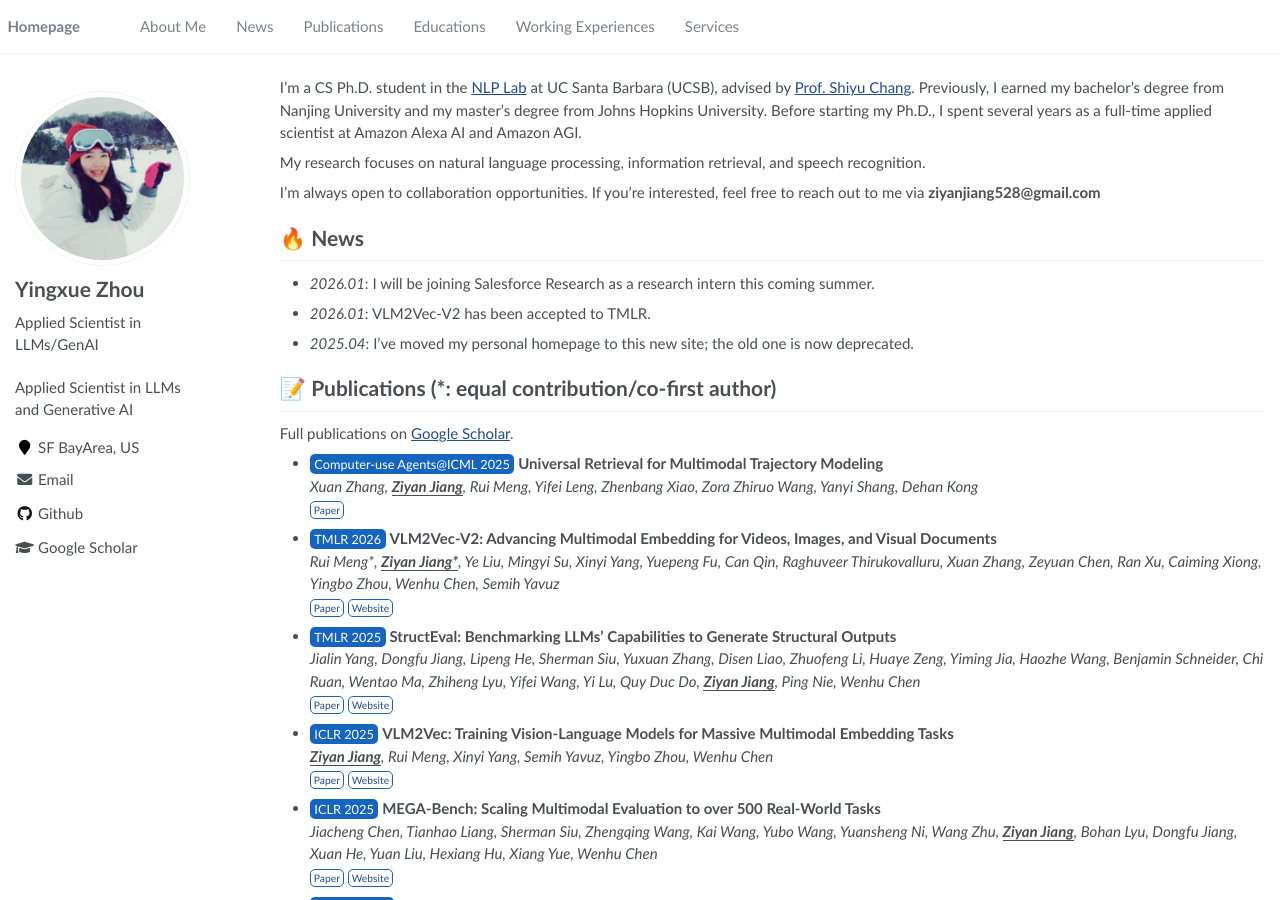
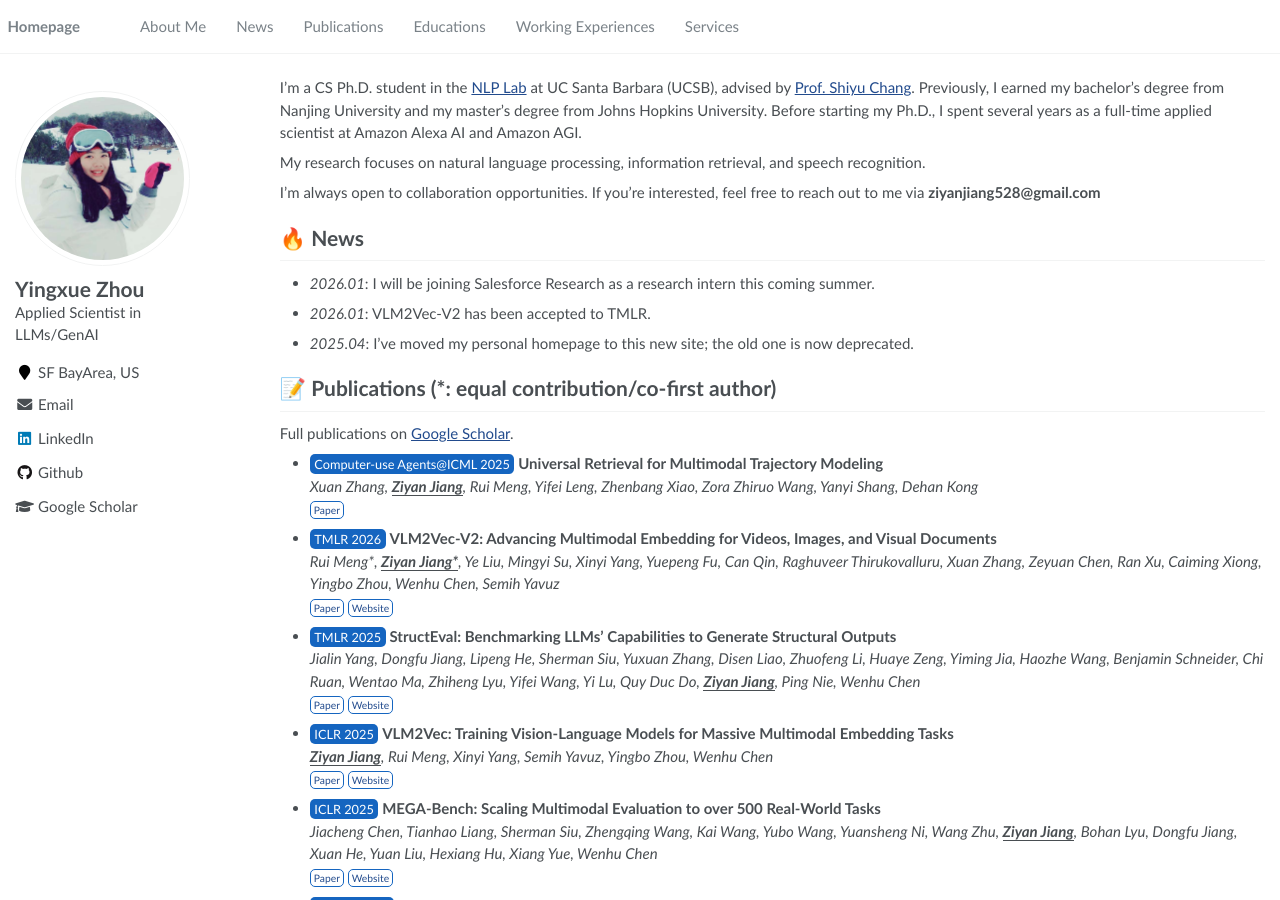
Before and after one commit to yzhou0877/yzhou0877.github.io, a Jekyll site: the page built from _pages/about.md, in a window 1280 px wide and 900 px high. Built offline with Jekyll 4.4.1, drawn with Linux system fonts in a browser that asks for light colours.

Commit message:
Modify author bio and add LinkedIn profile
Updated the bio and LinkedIn URL in the site author section.

```diff
--- a/_config.yml
+++ b/_config.yml
@@ -7,7 +7,7 @@
 
 # Site Settings
 title                    : "Yingxue Zhou"
-description              : "Applied Scientist in LLMs and Generative AI"
+description              : "Applied Scientist in LLMs/GenAI"
 repository               : "yzhou0877/yzhou0877.github.io"
 google_scholar_stats_use_cdn : true
 
@@ -23,7 +23,7 @@ baidu_site_verification  :  # get baidu_site_verification from https://ziyuan.ba
 author:
   name             : "Yingxue Zhou"
   avatar           : "images/me.jpg"
-  bio              : "Applied Scientist in LLMs/GenAI"
+  bio              :
   location         : "SF BayArea, US"
   employer         :
   pubmed           :
@@ -43,7 +43,7 @@ author:
   instagram        :
   impactstory      : # e.g., "https://profiles.impactstory.org/u/xxxx-xxxx-xxxx-xxxx"
   lastfm           :
-  linkedin         : # e.g., "linkedin username"
+  linkedin         : "https://www.linkedin.com/in/yingxue-zhou-54104817b/"
   dblp             : # e.g., "https://dblp.org/pid/xx/xxxx.html"
   orcid            : # e.g., "https://orcid.org/xxxx"
   pinterest        :
```
